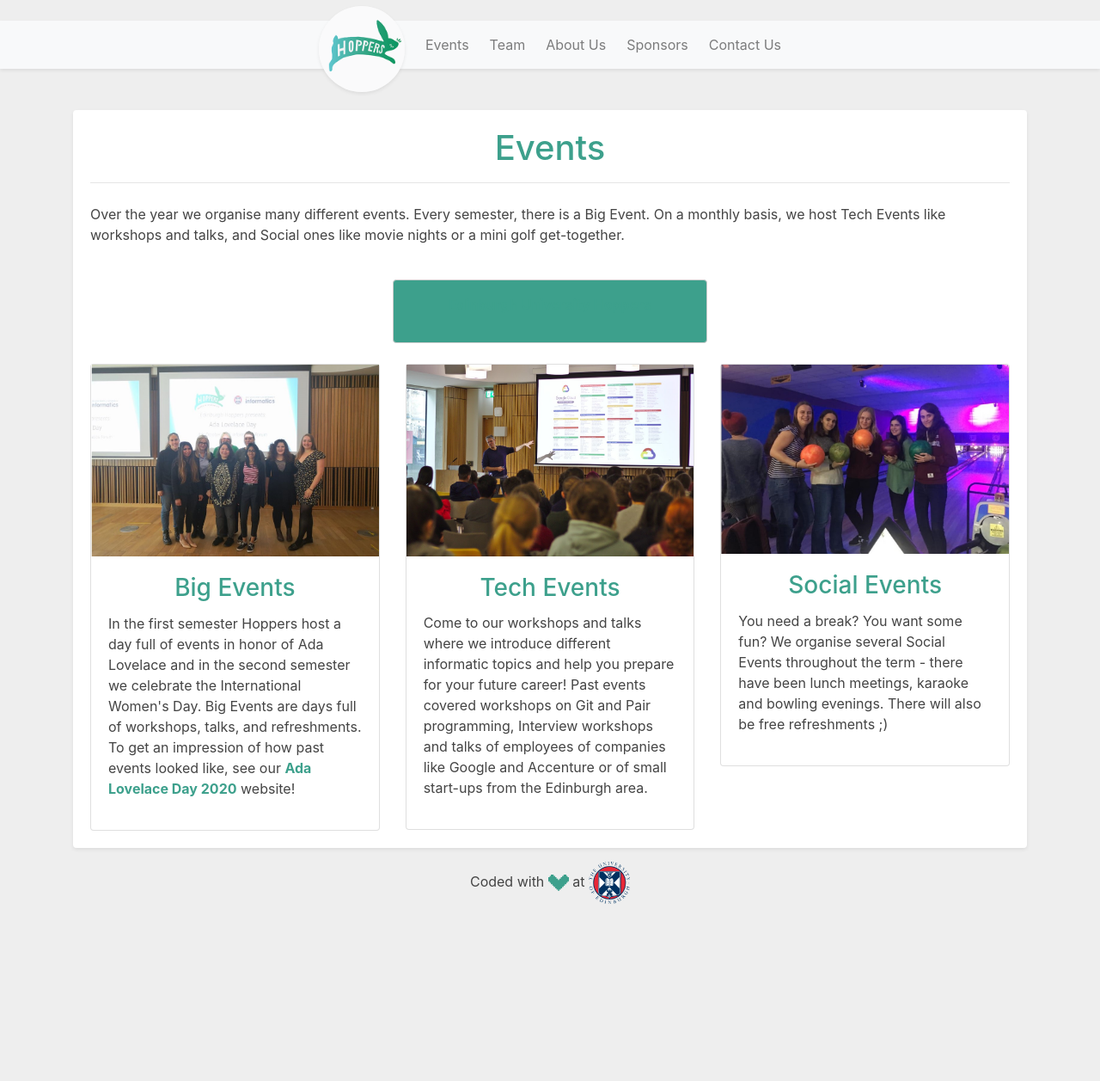
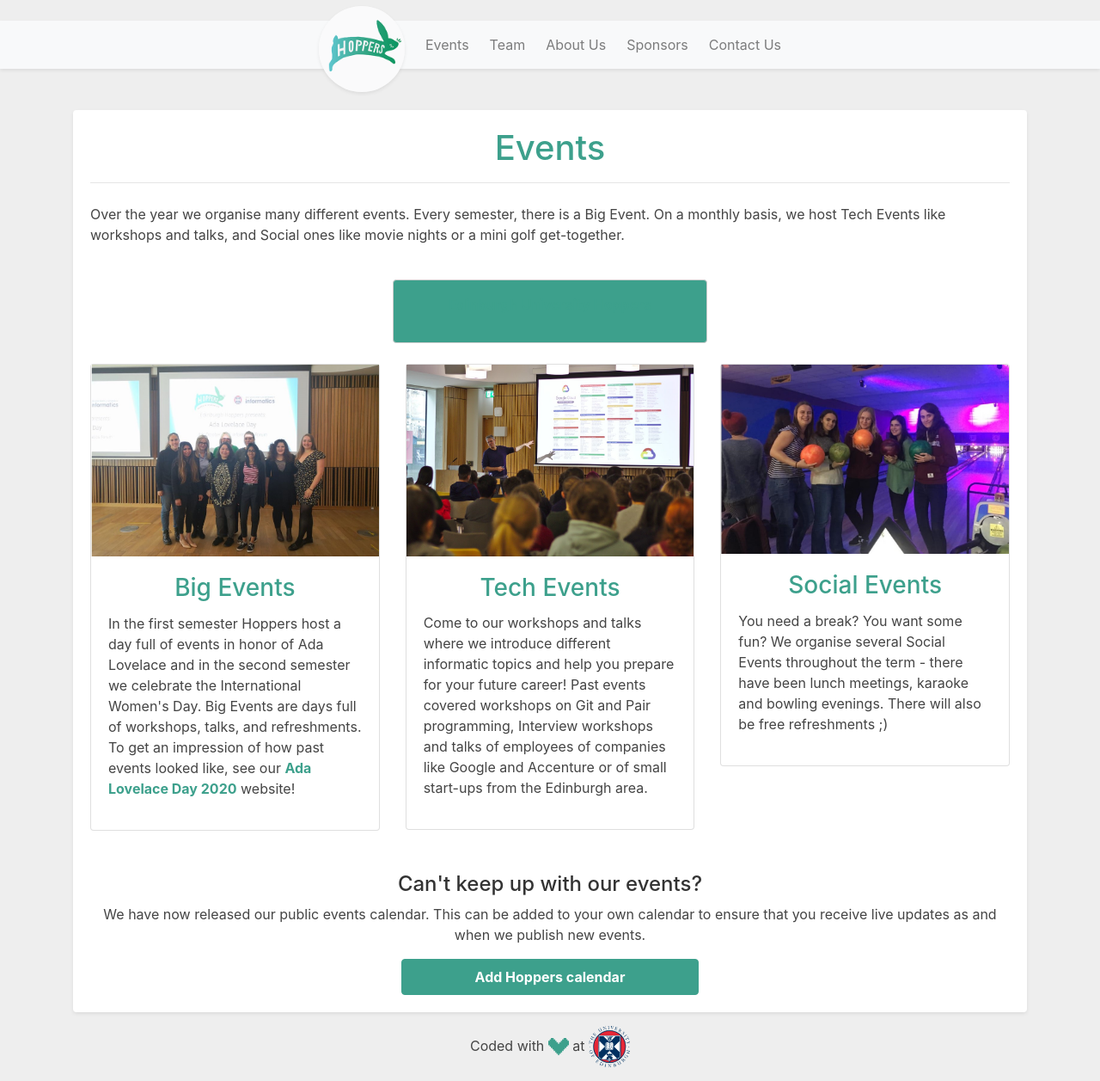
Before and after one commit to edinburgh-hoppers/website, a Jekyll site: the page built from _pages/events.html, in a window 1280 px wide and 1257 px high. Shown: the whole window at 86% size. Built offline with Jekyll 4.4.1, drawn with Linux system fonts in a browser that asks for light colours.

Commit message:
Update events.html

```diff
--- a/_pages/events.html
+++ b/_pages/events.html
@@ -1,5 +1,6 @@
 ---
 layout: default
+link: "https://calendar.google.com/calendar/u/1?cid=MmE5MGwxOXZvdW9yOWtucTJzczg2ZzZtdTBAZ3JvdXAuY2FsZW5kYXIuZ29vZ2xlLmNvbQ"
 ---
 
 <!-- To include events from facebook -->
@@ -35,7 +36,7 @@ add EVENT-TITLE and BANNER image
 <div class="row mb-4">
   <div class="col-12">
     <div class="row">
-      <div class="col-md-6 mb-4 event-categories-wrapper">
+      <!-- <div class="col-md-6 mb-4 event-categories-wrapper">
         <div class="row event-categories">
 
           {% for member in site.data.event-categories %}
@@ -45,7 +46,7 @@ add EVENT-TITLE and BANNER image
           {% endfor %}
 
         </div>
-      </div>
+      </div> -->
 
       <div class="col-md-6 col-lg-12">
         <p>Over the year we organise many different events. Every semester, there is a Big Event.
@@ -90,3 +91,14 @@ add EVENT-TITLE and BANNER image
   {% endfor %}
 
 </div>
+
+<div class = "container">
+  <div class = "mt-5 text-center">
+    <h4 style = "color:#333">Can't keep up with our events?</h4>
+    <p>We have now released our public events calendar. This can be added to your own calendar to ensure that you receive live updates as and when we publish new events.</p>
+    <a class = "col-12 col-md-5 col-lg-4 button clickable" target = "_blank" href = {{ page.link }}>Add Hoppers calendar</a>
+  </div>
+
+
+
+</div>
```
